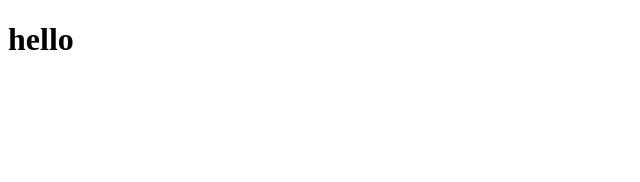
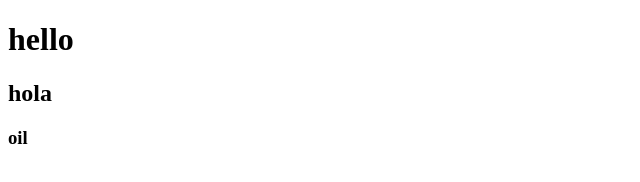
Before and after one commit to Lauragranados2021/example, a plain HTML site: page index.html in a window 1280 px wide. Shown: the full height of the page, 0-640 px from the left. Drawn offline with Linux system fonts and the light colour scheme.

Commit message:
2 commit

```diff
--- a/index.html
+++ b/index.html
@@ -7,5 +7,8 @@
 </head>
 <body>
     <h1>hello</h1>
+   <h2>hola</h2>
+   <h3>oil</h3>
+
 </body>
 </html>
```
